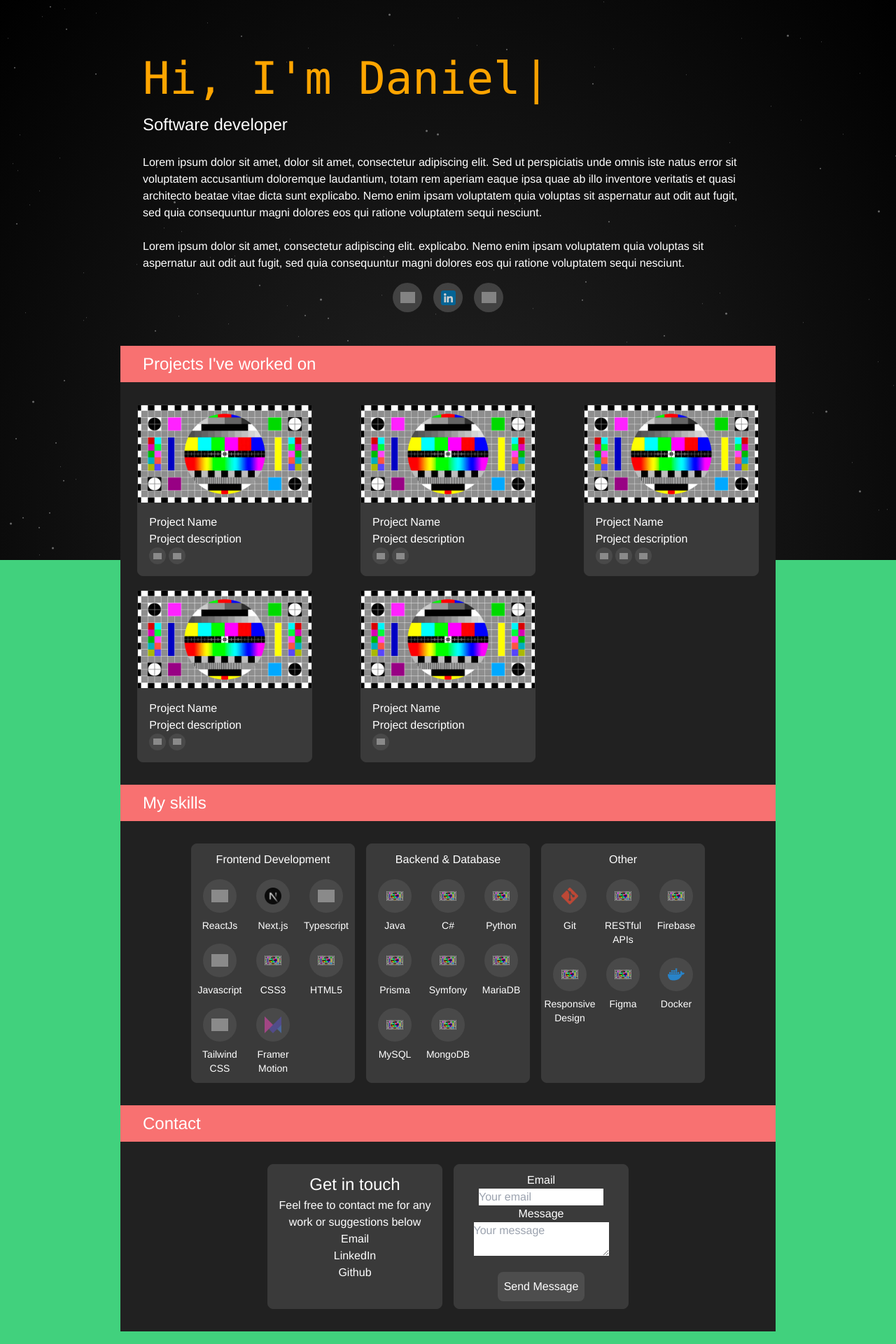
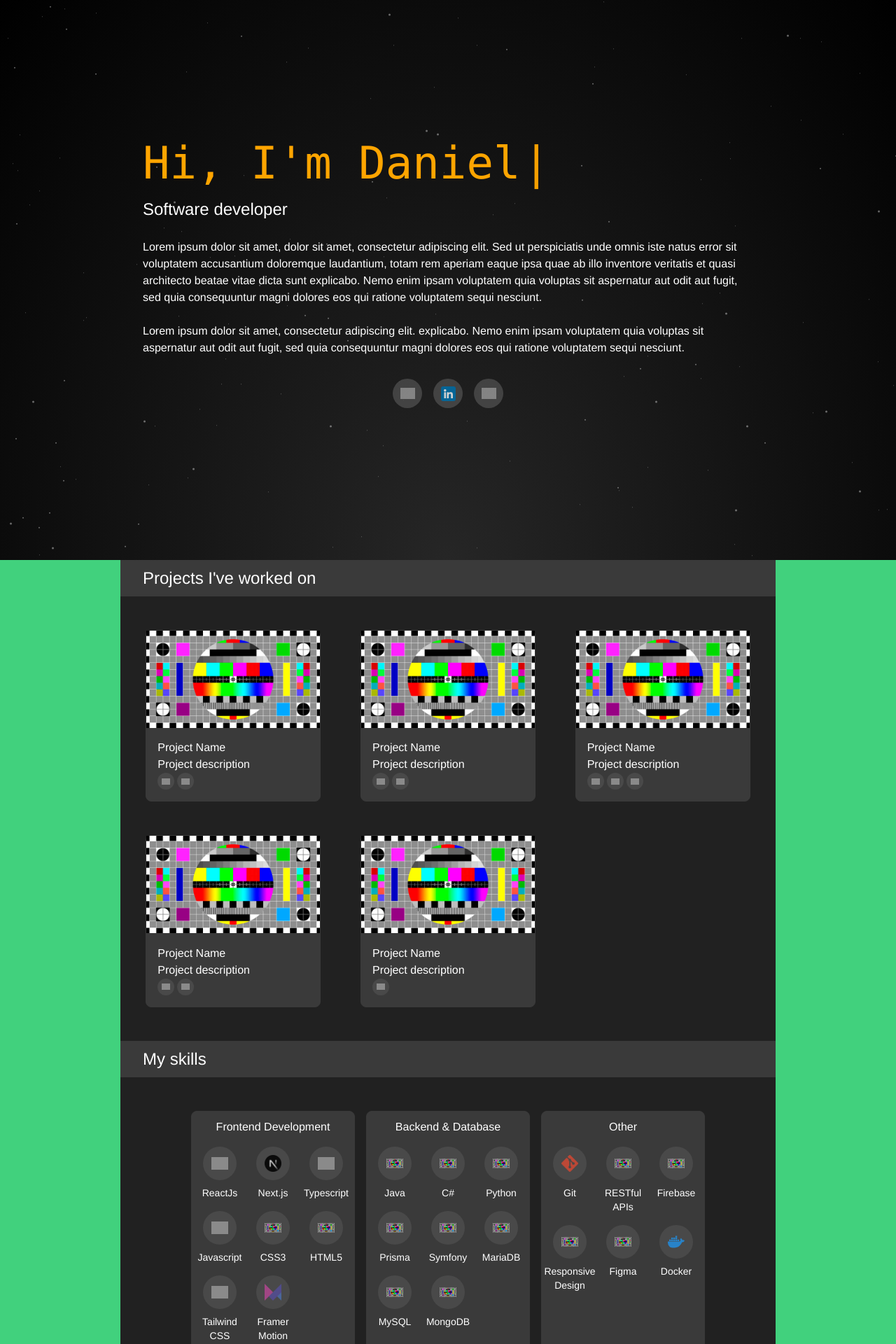
Before and after one commit to LittleEmber13/portfolio-2025, a React (Vite) app: page / in a window 1280 px wide. Shown: the top 1920 px of the page at 70% size. Built offline with nearby package versions, Linux system fonts and the light colour scheme; grey boxes are pictures that could not be loaded.

Commit message:
fix: sections padding and style fixes

```diff
--- a/src/App.css
+++ b/src/App.css
@@ -13,7 +13,7 @@
 }
 
 h1 {
-font-size: 24px;
+  font-size: 24px;
 }
 
 html,
@@ -27,6 +27,7 @@ body {
 .solid-background {
   background-color: var(--color-primary);
   max-width: 1000px;
+  width: 100%;
 }
 
 section {
@@ -35,6 +36,11 @@ section {
 
 button {
   background-color: var(--color-primary-light);
+}
+
+.title-div {
+  width: 100%;
+  background-color: var(--color-primary-content);
 }
 
 .card {
--- a/src/App.jsx
+++ b/src/App.jsx
@@ -14,13 +14,13 @@ function App() {
         className="fixed -z-10"
       />
       <div className='w-full justify-items-center'>
-        <div className="justify-items-center max-w-[1000px] p-8">
+        <div className="justify-items-center max-w-[1000px] px-8">
           <Welcome />
-          <div className='solid-background w-full'>
             <Projects />
+            <div className="solid-background">
             <Skills />
             <Contact />
-          </div>
+            </div>
         </div>
       </div>
     </>
--- a/src/components/project.jsx
+++ b/src/components/project.jsx
@@ -4,6 +4,7 @@ import { motion } from "framer-motion";
 export default function Project({ name, description, technologies }) {
     return (
         <motion.div className="flex flex-col w-[250px] text-start !p-0 card"
+            initial={{ scale: 1 }}
             whileHover={{
                 scale: 1.025,
                 transition: { duration: 0.1 },
--- a/src/sections/contact.jsx
+++ b/src/sections/contact.jsx
@@ -23,11 +23,12 @@ export default function Contact() {
     return (
         <motion.div ref={ref} initial={{ opacity: 0, y: 50 }}
             animate={isInView ? { opacity: 1, y: 0 } : {}}
-            transition={{ duration: 0.8, ease: "easeOut" }} >
-            <div className="w-full bg-red-400 mb-8">
+            transition={{ duration: 0.8, ease: "easeOut" }}
+            className="solid-background">
+            <div className="title-div">
                 <h1 className="text-left p-2 pl-8">Contact</h1>
             </div>
-            <div className="flex justify-center gap-[16px] pb-8">
+            <div className="flex justify-center gap-[16px] px-8 py-12">
                 <div className="card align-middle w-[250px]">
                     <h1>Get in touch</h1>
                     <p>Feel free to contact me for any work or suggestions below</p>
--- a/src/sections/projects.jsx
+++ b/src/sections/projects.jsx
@@ -16,11 +16,11 @@ export default function Projects() {
             initial={{ opacity: 0, y: 50 }}
             animate={isInView ? { opacity: 1, y: 0 } : {}}
             transition={{ duration: 0.8, ease: "easeOut" }}
-            className="w-full mx-auto">
-            <div className="w-full bg-red-400 mb-8">
+            className="w-full mx-auto solid-background">
+            <div className="title-div">
                 <h1 className="text-left p-2 pl-8">Projects I've worked on</h1>
             </div>
-            <div className="grid grid-cols-1 pb-8 sm:grid-cols-2 md:grid-cols-3 gap-5 w-full justify-items-center">
+            <div className="grid grid-cols-1 px-8 py-12 md:grid-cols-2 lg:grid-cols-3 gap-12 w-full justify-items-center">
                 <Project
                     name="Project Name"
                     description="Project description"
--- a/src/sections/skills.jsx
+++ b/src/sections/skills.jsx
@@ -20,11 +20,12 @@ export default function Skills() {
     return (
         <motion.div ref={ref} initial={{ opacity: 0, y: 50 }}
             animate={isInView ? { opacity: 1, y: 0 } : {}}
-            transition={{ duration: 0.8, ease: "easeOut" }} >
-            <div className="w-full bg-red-400 mb-8">
+            transition={{ duration: 0.8, ease: "easeOut" }}
+            className="solid-background">
+            <div className="title-div">
                 <h1 className="text-left p-2 pl-8">My skills</h1>
             </div>
-            <div className="flex flex-col md:flex-row justify-center gap-[16px] pb-8">
+            <div className="flex flex-col md:flex-row justify-center gap-[16px]  px-8 py-12">
                 <div className="card p-[16px]">
                     <h3 className="mb-4">Frontend Development</h3>
                     <div className="grid grid-cols-5 md:grid-cols-3 gap-4 justify-items-center">
--- a/src/sections/welcome.jsx
+++ b/src/sections/welcome.jsx
@@ -5,8 +5,8 @@ import TypingText from "@/components/typing_text";
 
 export default function Welcome() {
     return (
-        <section>
-            <div className="justify-items-start pb-4" >
+        <section className="flex flex-col items-center justify-center min-h-screen">
+            <div className="justify-items-start pb-4 w-full" >
                 <TypingText text="Hi, I'm Daniel" />
                 <h1>Software developer</h1>
             </div>
@@ -15,7 +15,7 @@ export default function Welcome() {
                 <br />
                 <p>Lorem ipsum dolor sit amet, consectetur adipiscing elit. explicabo. Nemo enim ipsam voluptatem quia voluptas sit aspernatur aut odit aut fugit, sed quia consequuntur magni dolores eos qui ratione voluptatem sequi nesciunt.</p>
             </div>
-            <div className="flex justify-center p-4 gap-4">
+            <div className="flex justify-center p-8 gap-4">
                 <div className="icon-button w-[42px] h-[42px]">
                     <img src={github} alt={name} class="w-1/2 h-auto object-contain" />
                 </div>
```
